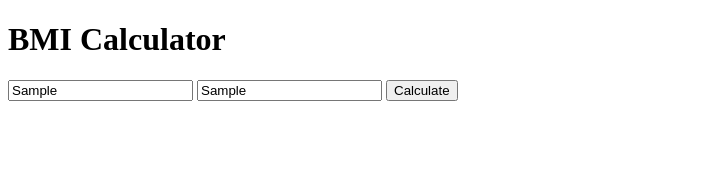
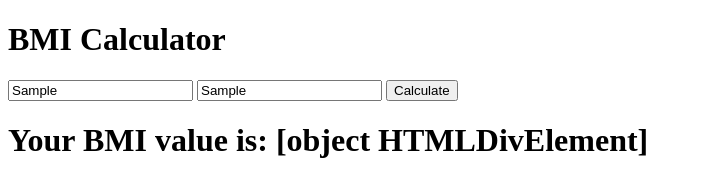
Before and after one commit to dorianbuck/BMI_Calculator, a plain HTML site: page index.html in a window 1280 px wide. Both pictures are taken after typing "Sample", "Sample" into the empty fields and a click on the button "Calculate". Shown: the whole page, without its empty margins (0-701 px from the left). Drawn offline with Linux system fonts and the light colour scheme.

Commit message:
calculator

```diff
--- a/assets/js/bmiCalculator.js
+++ b/assets/js/bmiCalculator.js
@@ -0,0 +1,3 @@
+const calculateMetricBMI = (weight, height) => {
+    return 20
+}
--- a/assets/js/bmiUI.js
+++ b/assets/js/bmiUI.js
@@ -1,3 +1,8 @@
 const calculateBMI = () => {
-    console.log("You clicked me!!!!")
+    let weightInput = document.getElementById("weight")
+    let heightInput = document.getElementById("height")
+    let result = calculateMetricBMI(weightInput.value, heightInput.value)
+    let displayResultsElement = document.getElementById('results')
+    displayResultsElement.innerHTML = `<h1> Your BMI value is: ${results}</h1>`
+    debugger
 }
--- a/index.html
+++ b/index.html
@@ -12,6 +12,7 @@
     <input type="text" placeholder="Your weight in kg"id="weight">
     <input type="text" placeholder="Your height in cm"id="height">
     <button onclick="calculateBMI()">Calculate</button>
+    <div id="results"></div>
     <script src="./assets/js/bmiCalculator.js"></script>
     <script src="./assets/js/bmiUI.js"></script>
 </body>
```
